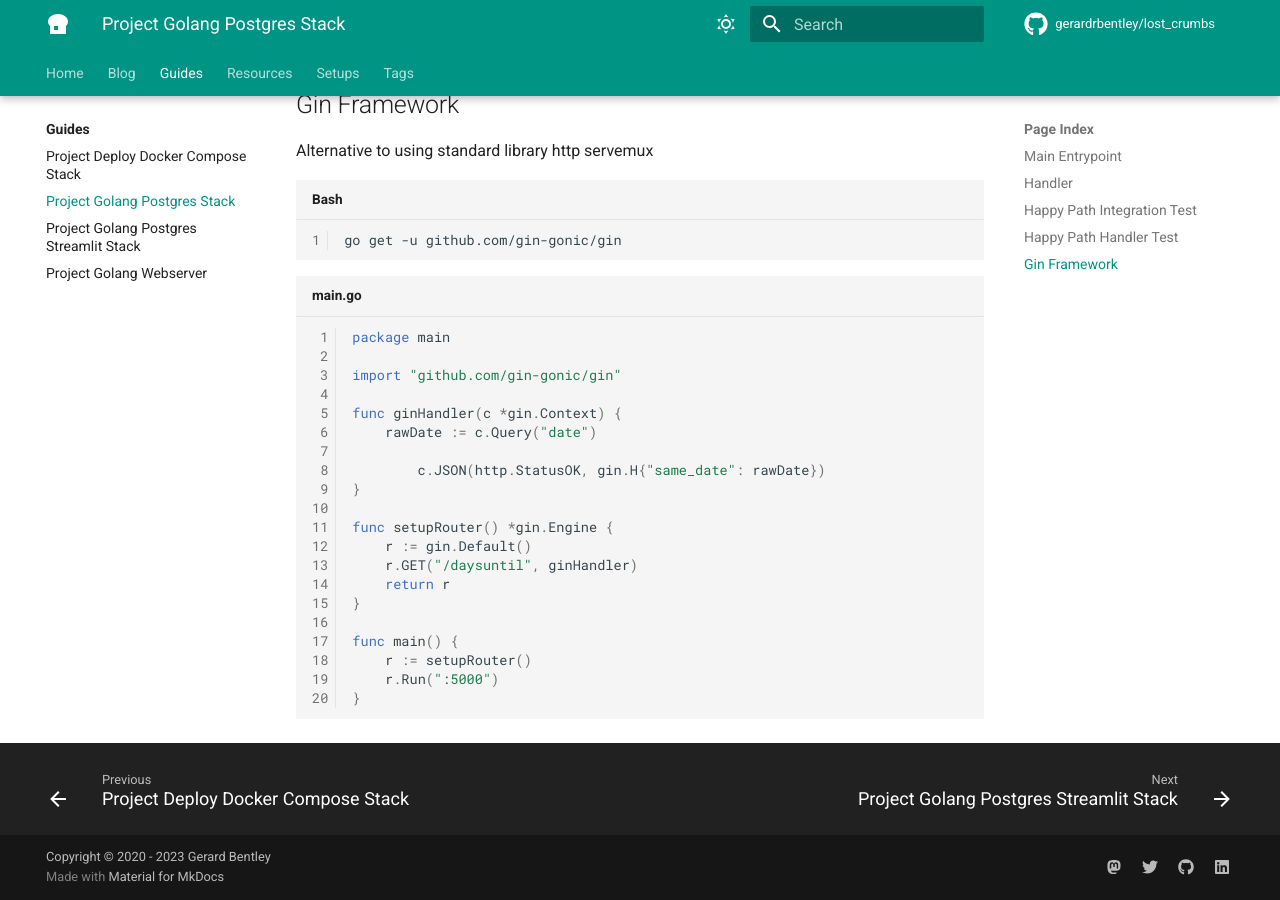
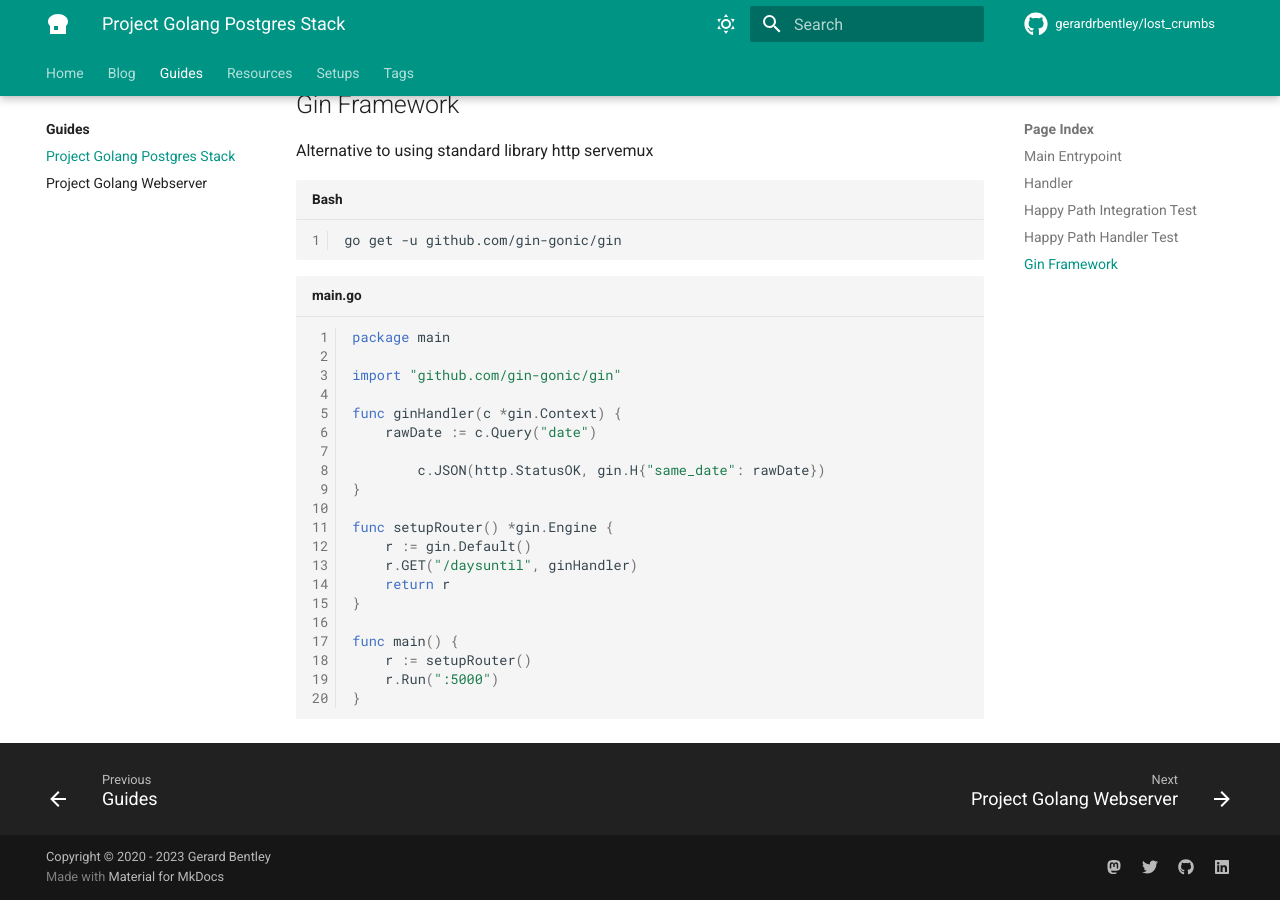
Before and after one commit to gerardrbentley/lost_crumbs, an MkDocs documentation site: the page built from docs/guides/golang_postgres_stack.md, in a window 1280 px wide and 900 px high, scrolled down 4298 px. Built offline with MkDocs 1.6.1 and Material for MkDocs 9.7.7, drawn with Linux system fonts in a browser that asks for light colours; comment, search, counter and statistics services are not loaded.

Commit message:
blog: hide unfinished

```diff
--- a/docs/guides/deploy_docker_compose_stack.md
+++ /dev/null
@@ -1,11 +0,0 @@
----
-title: Project Deploy Docker Compose Stack
-description: Deploy a docker compose based application stack with nginx proxy manager.
-links:
-  - Prerequisites:
-    - project_golang_postgres_webserver
-    - setup_nginx_proxy_manager
----
-
-# Project Deploy Docker Compose Stack
-...
--- a/docs/guides/golang_postgres_streamlit_stack.md
+++ /dev/null
@@ -1,11 +0,0 @@
----
-title: Project Golang Postgres Streamlit Stack
-description: Writing a full stack application with golang, streamlit and postgres.
-links:
-  - Prerequisites:
-    - project_golang_postgres_stack
-    - setup_python
----
-
-# Project Golang Postgres Streamlit Stack
-...
```
Also changed, not shown: docs/index.md (+4 -5 lines).
